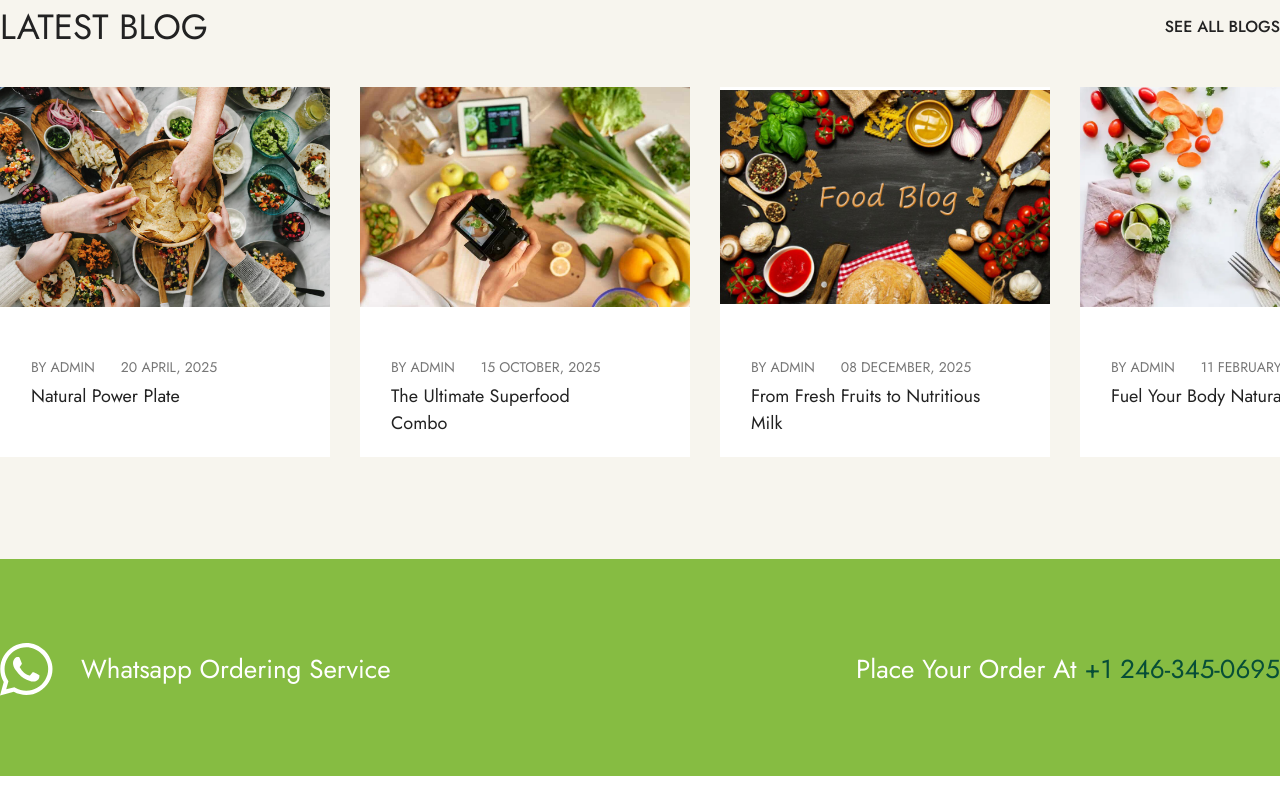
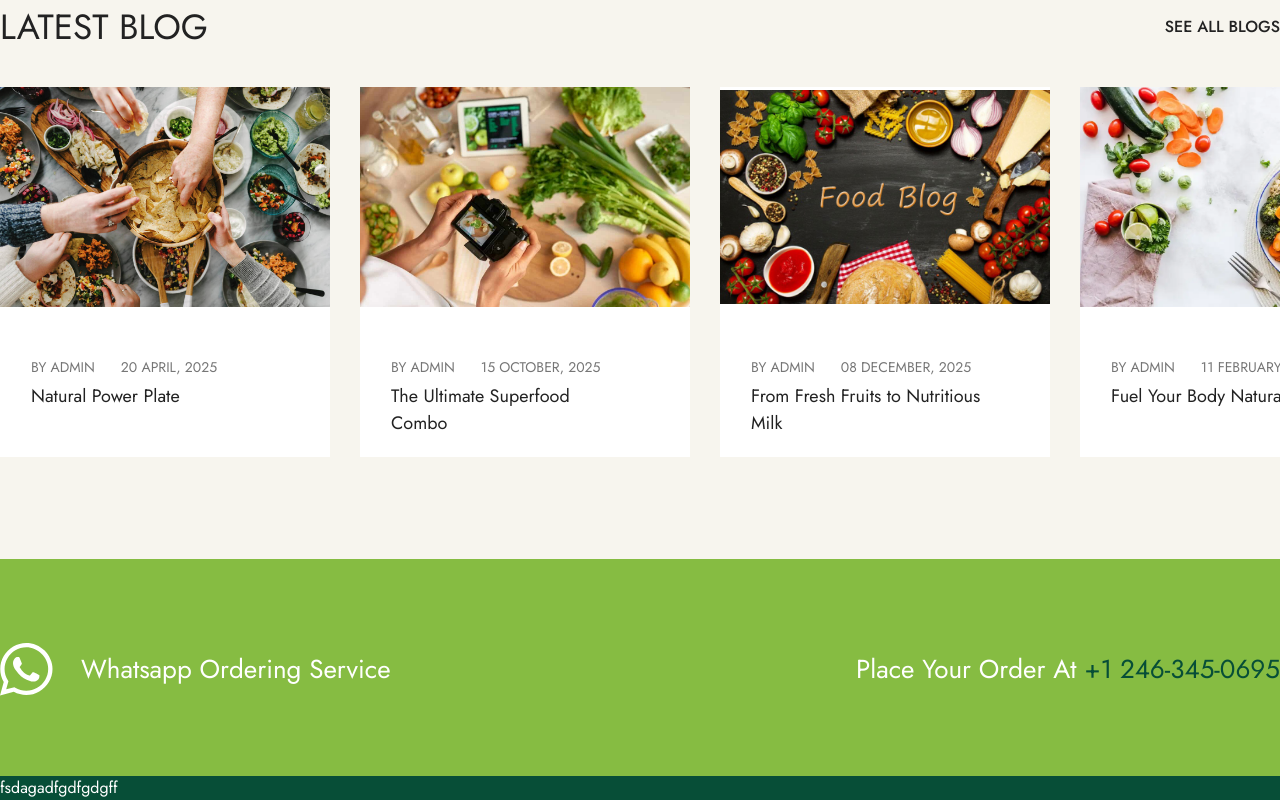
Before and after one commit to ayeshatahsin11/Uomo-E-commerce, a Next.js app: page / in a window 1280 px wide. Shown: the part 4211-5011 px from the top of the page. Before the commit the page ends 4987 px from the top, so only its background shows below. Built offline with nearby package versions, Linux system fonts and the light colour scheme.

Commit message:
footer starting

```diff
--- a/src/app/(root)/page.jsx
+++ b/src/app/(root)/page.jsx
@@ -22,6 +22,7 @@ const page = () => {
      <Dsicount/>
      <Blog/>
      <Contact/>
+    <Footer/>
     </>
   );
 };
--- a/src/components/layout/footer/Footer.jsx
+++ b/src/components/layout/footer/Footer.jsx
@@ -1,9 +1,12 @@
-import React from 'react'
+import React from "react";
+import Container from "../Container";
 
 const Footer = () => {
   return (
-    <div>Footer</div>
-  )
-}
+    <section className="bg-secondary text-white">
+      <Container>fsdagadfgdfgdgff</Container>
+    </section>
+  );
+};
 
-export default Footer
+export default Footer;
```
